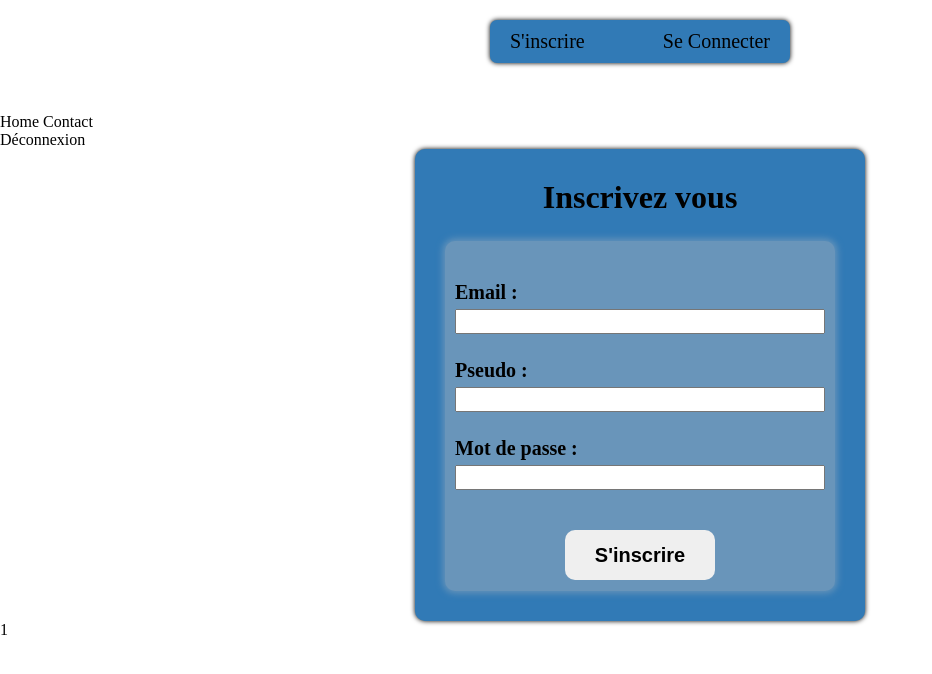
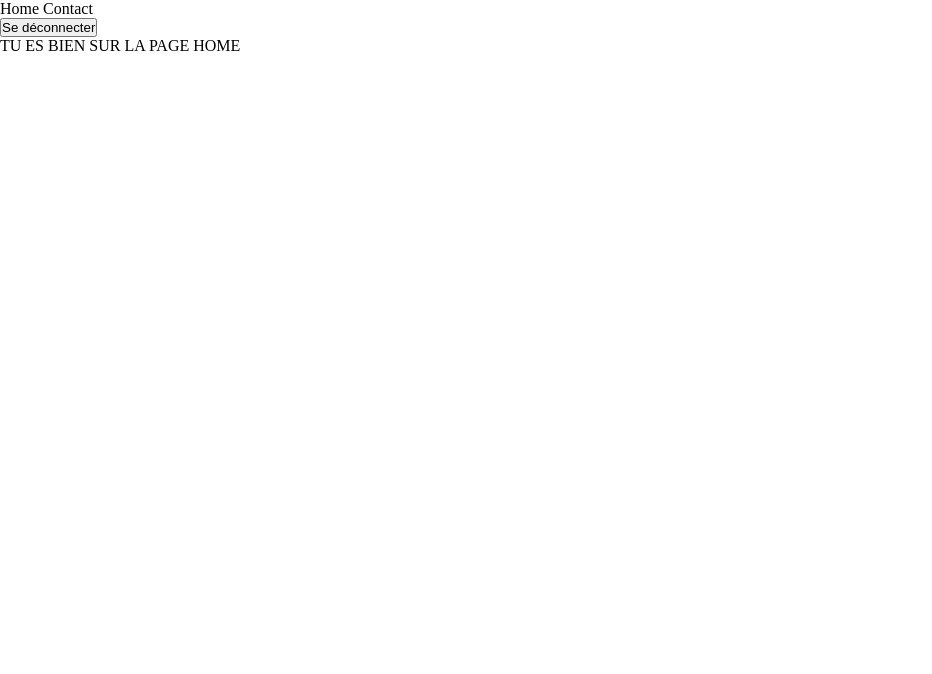
Before and after one commit to Brice0907/Projet-PHP-MySQL, a PHP site: page /Projet/ in a window 1280 px wide. Shown: the top 674 px of the page, without its empty margins (0-932 px from the left). Run offline with PHP 8.4, Linux system fonts and the light colour scheme; the visitor is signed in with stand-in values (Sample User, id 1).

Commit message:
Réorganisation et redirection des pages

```diff
--- a/Main/header.php
+++ b/Main/header.php
@@ -1,21 +1,8 @@
 <?php include_once('config/mysql.php') ?>
-
 
 <nav class="nav">
     <div class="nav_bloc">
-        <a href="index.php" class="nav_bloc_text">S'inscrire</a>
+        <a href="register.php" class="nav_bloc_text">S'inscrire</a>
         <a href="connexion.php" class="nav_bloc_text">Se Connecter</a>
     </div>
 </nav>
-
-<nav class="nav_bar">
-    <div>
-        <a href="home.php">Home</a>
-        <a href="">Contact</a>
-    </div>
-    <div>
-        <a href="">Déconnexion</a>
-    </div>
-</nav>
-
-<!-- Différencier les 2 nav dans différent ficher 'header nav' et 'header' -->
--- a/Main/index.php
+++ b/Main/index.php
@@ -1,4 +1,7 @@
-<?php session_start() ?>
+<?php session_start(); ?>
+<?php if (!$_SESSION['email']) {
+    header('location: http://localhost/Projet%20PHP&MySQL/Main/register.php');
+} ?>
 
 <!DOCTYPE html>
 <html lang="FR">
@@ -13,31 +16,11 @@
 
 <body>
 
-    <!-- Navigation de connection -->
-    <?php include_once('header.php') ?>
-    <?php include_once('inscription.php') ?>
+    <?php include_once('nav.php') ?>
 
-    <!-- Formulaire d'inscription -->
-    <div class="body_inscription">
-        <h1 class="body_inscription_title">Inscrivez vous</h1>
-        <form method="post" class="body_inscription_form">
-            <div class="body_inscription_form_bloc">
-                <label for="email" class="body_inscription_form_bloc_text">Email :</label>
-                <input type="email" id="email" name="email" class="body_inscription_form_bloc_input" required autocomplete="off">
-            </div>
-            <div class="body_inscription_form_bloc">
-                <label for="text" class="body_inscription_form_bloc_text">Pseudo :</label>
-                <input type="text" id="pseudo" name="pseudo" class="body_inscription_form_bloc_input" required autocomplete="off">
-            </div>
-            <div class="body_inscription_form_bloc">
-                <label for="password" class="body_inscription_form_bloc_text">Mot de passe :</label>
-                <input type="password" id="password" name="password" class="body_inscription_form_bloc_input" required minlength="5" autocomplete="off">
-            </div>
-            <button class="body_inscription_btn" type="submit" name="envoie">S'inscrire</button>
-        </form>
-    </div>
-
-    <?php echo $_SESSION['id']; ?>
+    <div>TU ES BIEN SUR LA PAGE HOME</div>
+    <?php 'Bienvenur' . $_SESSION['email'] ?>
+    <!-- re faire une recherche dans la bdd pour trouvere le pseudo et écrire Bienvenue X -->
 
 </body>
 
--- a/Main/inscription.php
+++ b/Main/inscription.php
@@ -17,7 +17,7 @@ if (isset($_POST['envoie'])) {
             // $_SESSION['password'] = $password;
             $_SESSION['id'] = $recupUser->fetch()['id'];
         }
-        header('location: http://localhost/Projet%20PHP&MySQL/Main/home.php');
+        header('location: http://localhost/Projet%20PHP&MySQL/Main/index.php');
     } else {
         echo 'Veuillez compléter tous les champs...';
     }
--- a/Main/login.php
+++ b/Main/login.php
@@ -26,7 +26,7 @@ if (isset($_POST['envoie'])) {
                 echo 'Votre mot de passe ou email est incorrect...';
             }
 
-            header('location: http://localhost/Projet%20PHP&MySQL/Main/home.php');
+            header('location: http://localhost/Projet%20PHP&MySQL/Main/index.php');
         } else {
             echo 'Votre mot de passe ou email est incorrect...';
         }
@@ -34,6 +34,3 @@ if (isset($_POST['envoie'])) {
         echo 'Veuillez compléter tous les champs...';
     }
 }
-
-
-// peut etre remplacer la vérif de l'email par le pseudo, comme ca on récup le pseudo direct et redirection avec un "BIENVENU USER"
--- /dev/null
+++ b/Main/nav.php
@@ -0,0 +1,13 @@
+<?php include_once('config/mysql.php') ?>
+
+<nav class="nav_bar">
+    <div>
+        <a href="index.php">Home</a>
+        <a href="">Contact</a>
+    </div>
+    <div>
+        <a href="deconnexion.php">
+            <button>Se déconnecter</button>
+        </a>
+    </div>
+</nav>
```
Also changed, not shown: Main/home.php (deleted, +0 -30 lines), Main/register.php (added, +42 -0 lines).
